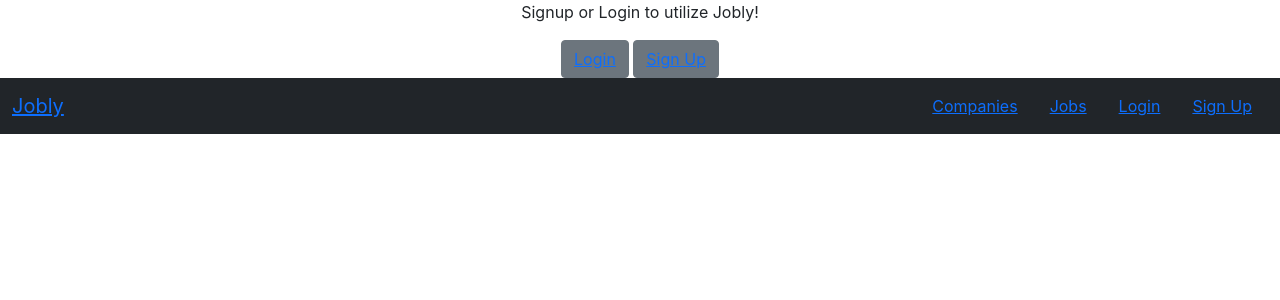
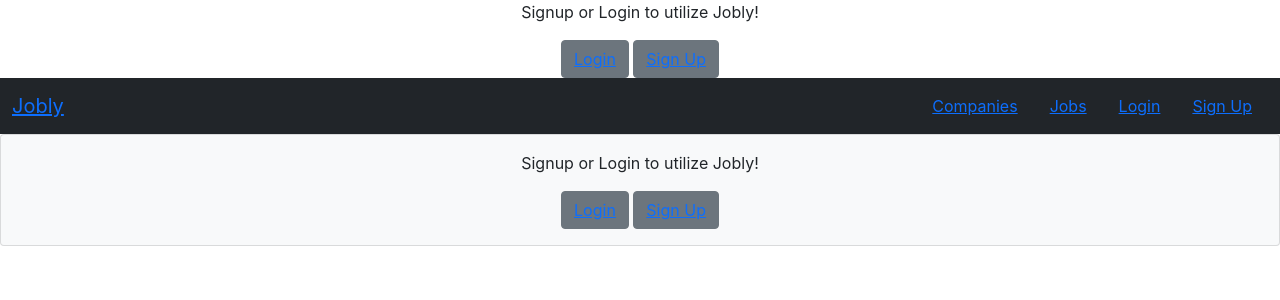
Before and after one commit to geenajackson/full-react-jobly, a React (Create React App) app in the folder frontend/: page / in a window 1280 px wide. Shown: the top 300 px of the page. Built offline with nearby package versions, Linux system fonts and the light colour scheme; no server answers.

Commit message:
move greeting message into Home vs having it in App

```diff
--- a/frontend/src/Home.js
+++ b/frontend/src/Home.js
@@ -1,8 +1,19 @@
-import React from "react";
+import React, { useContext } from "react";
+import UserContext from "./userContext";
+import Login from "./Login";
+import { Card, CardBody } from "reactstrap";
+
 
 function Home() {
+    const user = useContext(UserContext)
+
     return (
-        <div></div>
+        <Card color="light">
+            <CardBody>
+                {user ? <p>Hello, {user.firstName}!</p> :
+                    <Login />}
+            </CardBody>
+        </Card>
     )
 }
 
```
